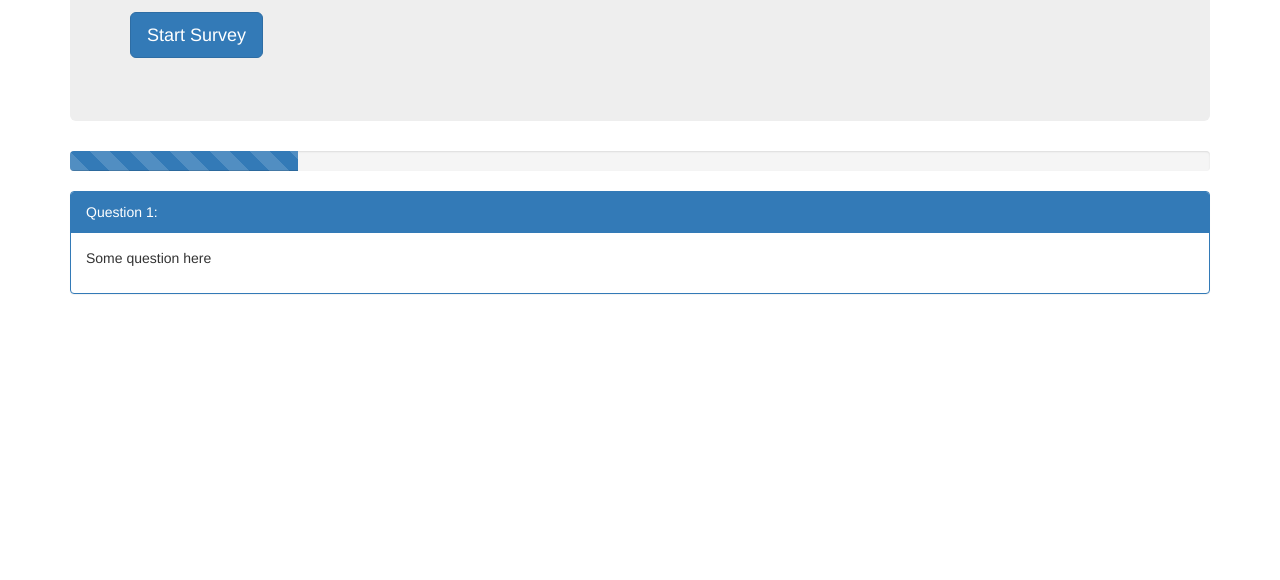
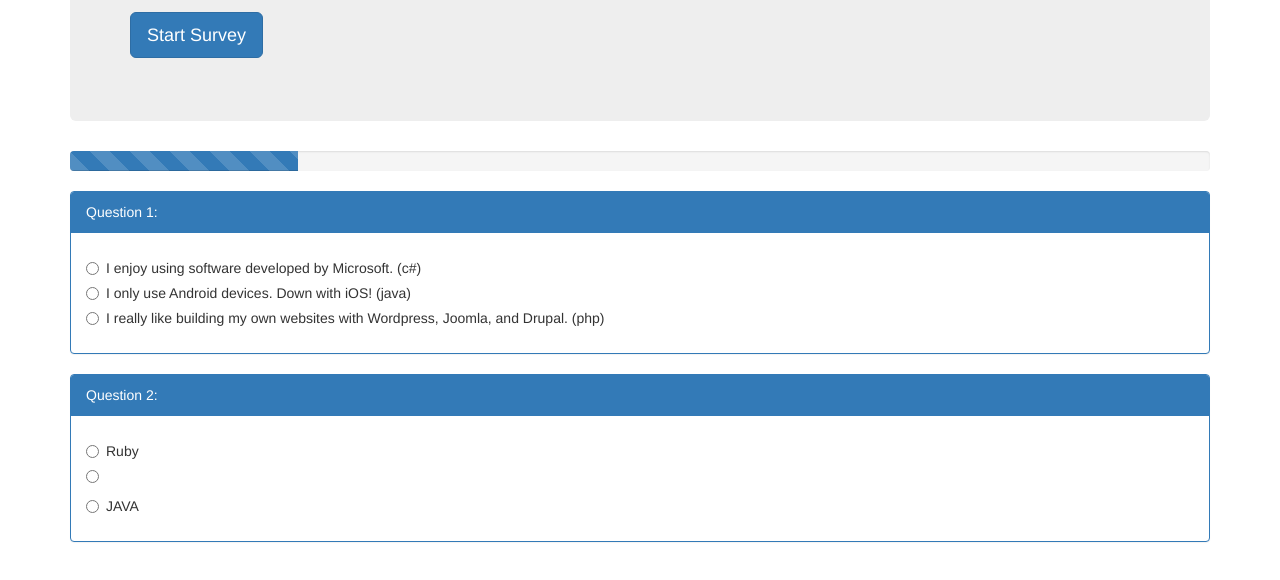
Before and after one commit to atrotter0/track-suggester, a plain HTML site: page index.html in a window 1280 px wide. Shown: the part 210-790 px from the top of the page. Drawn offline with Linux system fonts and the light colour scheme.

Commit message:
Add basic question panels

```diff
--- a/index.html
+++ b/index.html
@@ -27,8 +27,51 @@
           Question 1:
         </div>
         <div class="panel-body">
-          <p>Some question here</p>
+          <div class="radio">
+            <label>
+              <input type="radio" name="question1">
+              I enjoy using software developed by Microsoft. (c#)
+            </label>
+          </div>
+          <div class="radio">
+            <label>
+              <input type="radio" name="question1">
+              I only use Android devices. Down with iOS! (java)
+            </label>
+          </div>
+          <div class="radio">
+            <label>
+              <input type="radio" name="question1">
+              I really like building my own websites with Wordpress, Joomla, and Drupal. (php)
+            </label>
+          </div>
         </div>
+      </div>
+      <div class="panel panel-primary question" id="question2">
+        <div class="panel-heading">
+          Question 2:
+        </div>
+        <div class="panel-body">
+          <div class="radio">
+            <label>
+              <input type="radio" name="question2">
+              Ruby
+            </label>
+          </div>
+          <div class="radio">
+            <label>
+              <input type="radio" name="question2">
+
+            </label>
+          </div>
+          <div class="radio">
+            <label>
+              <input type="radio" name="question2">
+              JAVA
+            </label>
+          </div>
+        </div>
+      </div>
     </div>
   </div>
 </body>
```
